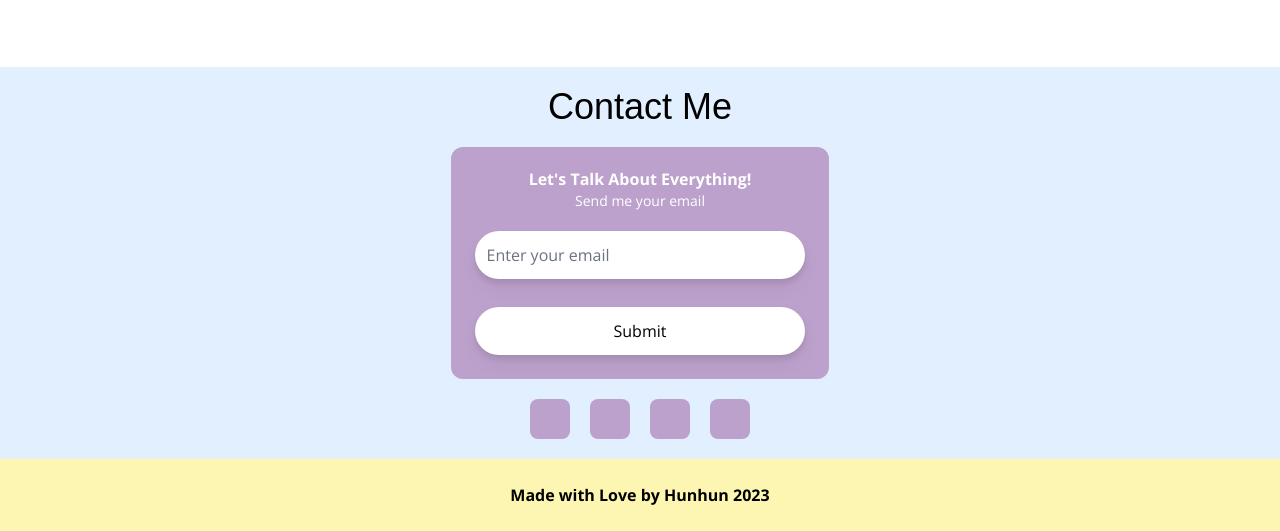
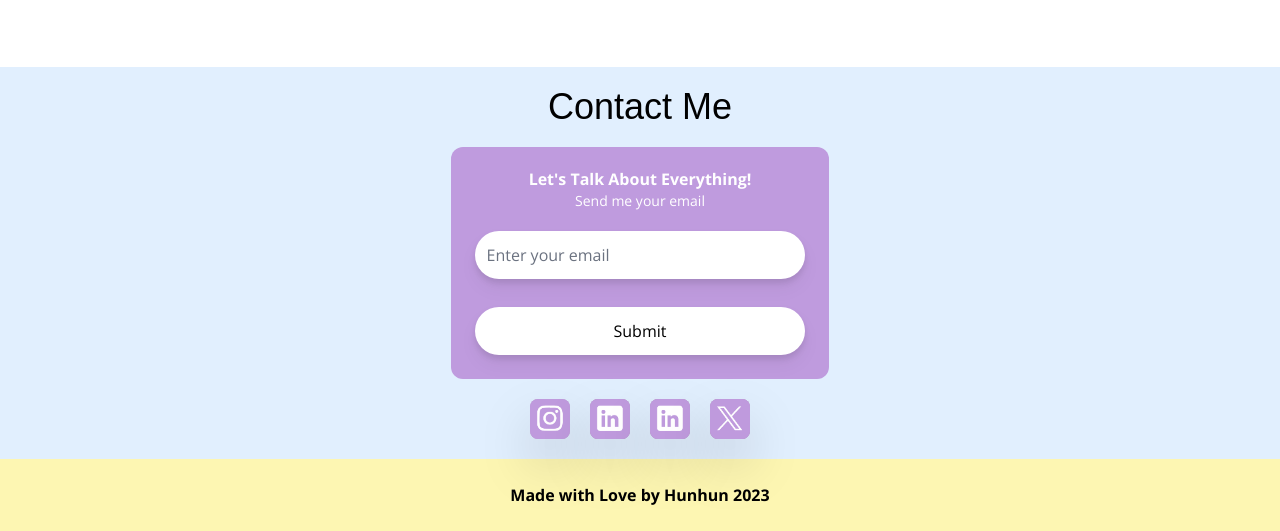
Before and after one commit to Hunhunn/PORTFOLIO-WEBSITE, a website built with Vite: page index.html in a window 1280 px wide. Shown: the part 3143-3674 px from the top of the page. Built offline with nearby package versions, Linux system fonts and the light colour scheme; a web font is replaced by a local one.

Commit message:
newsosmedicon

```diff
--- a/index.html
+++ b/index.html
@@ -5,7 +5,7 @@
   <!--Menu Bar-->
   <meta charset="UTF-8" />
   <meta name="viewport" content="width=device-width, initial-scale=1.0" />
-  <title>Document</title>
+  <title>Hunhun's Portfolio</title>
   <link rel="stylesheet" type="text/css" href="style.css" />
   <style>
     @import url("https://fonts.googleapis.com/css2?family=Open+Sans&display=swap");
@@ -343,7 +343,7 @@
       <div class="py-5 flex flex-col items-center">
         <h1 class="text-4xl" style="font-family: 'Bohemian Soul', sans-serif;">Contact Me</h1>
         <div class="p-5">
-          <div class="text-white bg-lilac p-5 rounded-xl flex flex-col items-center gap-4">
+          <div class="text-white bg-[#BF9BDE] p-5 rounded-xl flex flex-col items-center gap-4">
             <div class="text-center">
               <h2 class="font-bold">Let's Talk About Everything!</h2>
               <h3 class="text-sm">Send me your email</h3>
@@ -356,16 +356,22 @@
         </div>
         <div class="px-5 flex flex-row flex-wrap items-center justify-around gap-5">
           <div class="w-10 h-10 bg-lilac rounded-lg">
-
+            <img width="1000" height="1000" class="rounded-lg w-full h-full object-cover drop-shadow-2xl" src="/Logo ig.jpg"/>
           </div>
           <div class="w-10 h-10 bg-lilac rounded-lg">
-
+            <div class="w-10 h-10 bg-lilac rounded-lg">
+              <img width="1000" height="1000" class="rounded-lg w-full h-full object-cover drop-shadow-2xl" src="/Logo in.jpg"/>
+            </div>
           </div>
           <div class="w-10 h-10 bg-lilac rounded-lg">
-
+            <div class="w-10 h-10 bg-lilac rounded-lg">
+              <img width="1000" height="1000" class="rounded-lg w-full h-full object-cover drop-shadow-2xl" src="/Logo in.jpg"/>
+            </div>
           </div>
           <div class="w-10 h-10 bg-lilac rounded-lg">
-
+            <div class="w-10 h-10 bg-lilac rounded-lg">
+              <img width="1000" height="1000" class="rounded-lg w-full h-full object-cover drop-shadow-2xl" src="/Logo tw.jpg"/>
+            </div>
           </div>
         </div>
       </div>
```
Also changed, not shown: public/Logo ig.jpg (added), public/Logo in.jpg (added), public/Logo tw.jpg (added), public/Logo yt.jpg (added).
